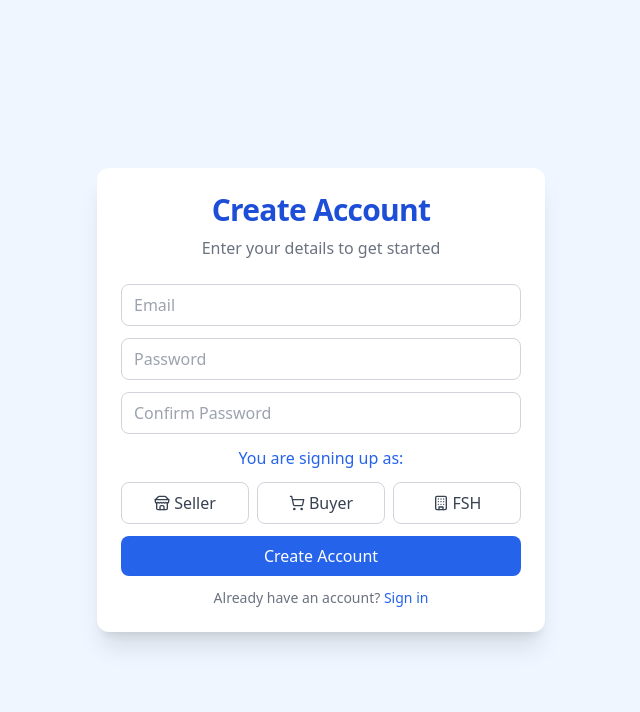
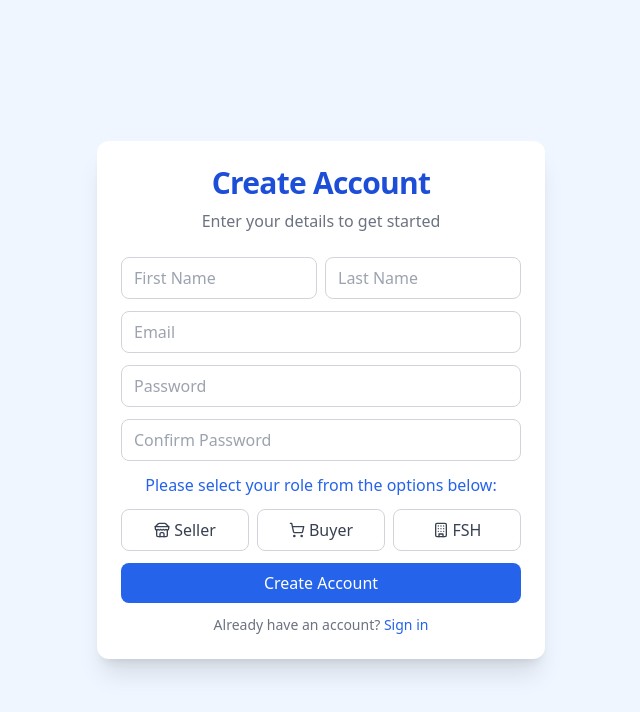
Before and after one commit to 7gb-RAM/homekey-frontend, a React (Create React App) app in the folder homekey-frontend/: page /sign-up in a window 1280 px wide. Shown: the top 712 px of the page, without its empty margins (319-959 px from the left). Built offline with nearby package versions, Linux system fonts and the light colour scheme; no server answers.

Commit message:
Inout checks and switching between sign in and sign up

```diff
--- a/homekey-frontend/package.json
+++ b/homekey-frontend/package.json
@@ -9,6 +9,7 @@
     "@testing-library/jest-dom": "^5.17.0",
     "@testing-library/react": "^13.4.0",
     "@testing-library/user-event": "^13.5.0",
+    "bcryptjs": "^2.4.3",
     "bootstrap": "^5.3.3",
     "lucide-react": "^0.462.0",
     "react": "^18.3.1",
--- a/homekey-frontend/src/App.js
+++ b/homekey-frontend/src/App.js
@@ -19,7 +19,7 @@ function App() {
 
         {/* Main Layout */}
         <Route path="/" element={<Layout />}>
-          <Route index element={<HomePage />} />
+          <Route path="/homepage" element={<HomePage />} />
           <Route path="/seller_workflow" element={<SellerWorkflow />} />
           <Route path="/buyer_workflow" element={<BuyerWorkflow />} />
         </Route>
--- a/homekey-frontend/src/pages/signin_page/signin_form.js
+++ b/homekey-frontend/src/pages/signin_page/signin_form.js
@@ -33,7 +33,7 @@ export function SignInForm() {
 
       <p className="text-center text-sm text-gray-500">
         Don't have an account?{" "}
-        <a href="#" className="text-blue-600 hover:underline">
+        <a href="./sign-up" className="text-blue-600 hover:underline">
           Sign up
         </a>
       </p>
--- a/homekey-frontend/src/pages/signup_page/signup_form.js
+++ b/homekey-frontend/src/pages/signup_page/signup_form.js
@@ -7,59 +7,214 @@ import {
 } from "lucide-react";
 
 export function SignUpForm() {
-  const [selectedRoles, setSelectedRoles] = useState([]);
+  const [formData, setFormData] = useState({
+    firstName: '',
+    lastName: '',
+    email: '',
+    password: '',
+    confirmPassword: '',
+  });
 
-  const toggleRole = (role) => {
-    setSelectedRoles((prev) =>
-      prev.includes(role) ? prev.filter((r) => r !== role) : [...prev, role]
-    );
+  const [selectedRole, setSelectedRole] = useState('');
+  const [errors, setErrors] = useState({});
+
+  // Validation function
+  const validateForm = () => {
+    const newErrors = {};
+
+    if (!formData.firstName.trim()) {
+      newErrors.firstName = "First name is required";
+    }
+    if (!formData.lastName.trim()) {
+      newErrors.lastName = "Last name is required";
+    }
+
+    if (!formData.email) {
+      newErrors.email = "Email is required";
+    } else if (!/\S+@\S+\.\S+/.test(formData.email)) {
+      newErrors.email = "Email address is invalid";
+    }
+
+    if (!formData.password) {
+      newErrors.password = "Password is required";
+    }
+    if (formData.password !== formData.confirmPassword) {
+      newErrors.confirmPassword = "Passwords do not match";
+    }
+    if (!selectedRole) {
+      newErrors.role = "Please select a role";
+    }
+    setErrors(newErrors);
+    return Object.keys(newErrors).length === 0;
   };
 
-  const isRoleSelected = (role) => selectedRoles.includes(role);
+  // Handle form input changes
+  const handleChange = (e) => {
+    const { name, value } = e.target;
+
+    setFormData(prevData => ({
+      ...prevData,
+      [name]: value,
+    }));
+  };
+
+  const handleSubmit = async (e) => {
+    e.preventDefault();
+
+    if (validateForm()) {
+      const roleMapping = {
+        'seller': 1,
+        'buyer': 2,
+        'fsh': 3,
+      };
+
+      const role_id = roleMapping[selectedRole];
+
+      // Create the payload
+      const payload = {
+        name: `${formData.firstName} ${formData.lastName}`,
+        email: formData.email,
+        password: formData.password,
+        created_at: new Date().toISOString(),
+        task_progress: {},
+        role_id: role_id,
+      };
+
+
+      /*
+
+      try {
+        const response = await fetch('http://localhost:5000/api/users', {
+          method: 'POST',
+          headers: {
+            'Content-Type': 'application/json',
+          },
+          body: JSON.stringify(payload),
+        });
+
+        const data = await response.json();
+
+        if (response.ok) {
+          // Redirect to /homepage on successful sign-up
+          window.location.href = '/homepage';
+        } else {
+          // Handle errors (e.g., email already exists)
+          setErrors({ apiError: data.message || 'An error occurred' });
+        }
+      } catch (error) {
+        console.error('Error:', error);
+        setErrors({ apiError: 'Server error. Please try again later.' });
+      }
+      */
+    }
+  };
+
+  // Role selection handler
+  const selectRole = (role) => {
+    setSelectedRole(role);
+  };
 
   return (
-    <Form onSubmit={(e) => e.preventDefault()} className="space-y-3">
+    <Form onSubmit={handleSubmit} className="space-y-3">
+      {/* First Name and Last Name Fields */}
+      <div className="flex space-x-2">
+        <Form.Group controlId="firstName" className="w-1/2">
+          <Form.Control
+            type="text"
+            placeholder="First Name"
+            name="firstName"
+            value={formData.firstName}
+            onChange={handleChange}
+            className="py-2 px-3 rounded-lg w-full border border-gray-300"
+            required
+          />
+          {errors.firstName && (
+            <div className="text-red-500 text-sm mt-1">{errors.firstName}</div>
+          )}
+        </Form.Group>
+
+        <Form.Group controlId="lastName" className="w-1/2">
+          <Form.Control
+            type="text"
+            placeholder="Last Name"
+            name="lastName"
+            value={formData.lastName}
+            onChange={handleChange}
+            className="py-2 px-3 rounded-lg w-full border border-gray-300"
+            required
+          />
+          {errors.lastName && (
+            <div className="text-red-500 text-sm mt-1">{errors.lastName}</div>
+          )}
+        </Form.Group>
+      </div>
+
+      {/* Email Field */}
       <Form.Group controlId="email">
         <Form.Control
           type="email"
           placeholder="Email"
+          name="email"
+          value={formData.email}
+          onChange={handleChange}
           className="py-2 px-3 rounded-lg w-full border border-gray-300"
           required
         />
+        {errors.email && (
+          <div className="text-red-500 text-sm mt-1">{errors.email}</div>
+        )}
       </Form.Group>
 
       <Form.Group controlId="password">
         <Form.Control
           type="password"
           placeholder="Password"
+          name="password"
+          value={formData.password}
+          onChange={handleChange}
           className="py-2 px-3 rounded-lg w-full border border-gray-300"
           required
         />
+        {errors.password && (
+          <div className="text-red-500 text-sm mt-1">{errors.password}</div>
+        )}
       </Form.Group>
 
       <Form.Group controlId="confirmPassword">
         <Form.Control
           type="password"
           placeholder="Confirm Password"
+          name="confirmPassword"
+          value={formData.confirmPassword}
+          onChange={handleChange}
           className="py-2 px-3 rounded-lg w-full border border-gray-300"
           required
         />
+        {errors.confirmPassword && (
+          <div className="text-red-500 text-sm mt-1">{errors.confirmPassword}</div>
+        )}
       </Form.Group>
 
       <p className="text-blue-600 text-center">
-        You are signing up as:
+        Please select your role from the options below:
       </p>
 
       <Form.Group>
+        {errors.role && (
+          <div className="text-red-500 text-sm text-center mb-2">{errors.role}</div>
+        )}
+        {errors.apiError && (
+          <div className="text-red-500 text-sm text-center mb-2">{errors.apiError}</div>
+        )}
         <div className="flex justify-center space-x-2">
           <button
             type="button"
             className={`flex-1 flex items-center justify-center px-4 py-2 rounded-lg border ${
-              isRoleSelected("seller")
-                ? "bg-blue-600 text-white border-blue-600"
+              selectedRole === "seller"
+                ? "bg-blue-500 text-white border-blue-500"
                 : "bg-white text-gray-700 border-gray-300 hover:bg-gray-100"
             }`}
-            onClick={() => toggleRole("seller")}
+            onClick={() => selectRole("seller")}
           >
             <StoreIcon className="h-4 w-4 mr-1" />
             <span>Seller</span>
@@ -68,11 +223,11 @@ export function SignUpForm() {
           <button
             type="button"
             className={`flex-1 flex items-center justify-center px-4 py-2 rounded-lg border ${
-              isRoleSelected("buyer")
-                ? "bg-blue-600 text-white border-blue-600"
+              selectedRole === "buyer"
+                ? "bg-blue-500 text-white border-blue-500"
                 : "bg-white text-gray-700 border-gray-300 hover:bg-gray-100"
             }`}
-            onClick={() => toggleRole("buyer")}
+            onClick={() => selectRole("buyer")}
           >
             <ShoppingCartIcon className="h-4 w-4 mr-1" />
             <span>Buyer</span>
@@ -81,11 +236,11 @@ export function SignUpForm() {
           <button
             type="button"
             className={`flex-1 flex items-center justify-center px-4 py-2 rounded-lg border ${
-              isRoleSelected("fsh")
-                ? "bg-blue-600 text-white border-blue-600"
+              selectedRole === "fsh"
+                ? "bg-blue-500 text-white border-blue-500"
                 : "bg-white text-gray-700 border-gray-300 hover:bg-gray-100"
             }`}
-            onClick={() => toggleRole("fsh")}
+            onClick={() => selectRole("fsh")}
           >
             <BuildingIcon className="h-4 w-4 mr-1" />
             <span>FSH</span>
@@ -102,7 +257,7 @@ export function SignUpForm() {
 
       <p className="text-center text-sm text-gray-500">
         Already have an account?{" "}
-        <a href="#" className="text-blue-600 hover:underline">
+        <a href="./sign-in" className="text-blue-600 hover:underline">
           Sign in
         </a>
       </p>
```
Also changed, not shown: 1 other file (tests, documents, lock files or other folders).
